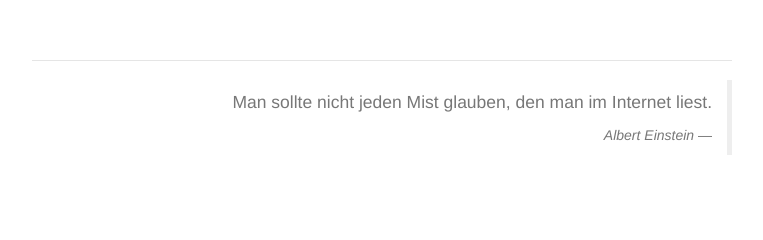
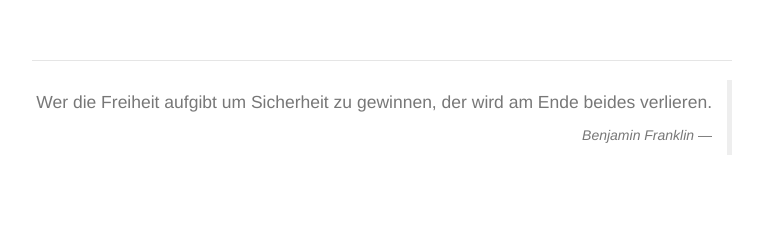
Before and after one commit to elnappo/Baulicht, a Django app: template Webinterface/main/templates/queue.html in a window 1280 px wide. Shown: the part 251-491 px from the top of the page, without its empty margins (258-1021 px from the left). Run offline with Django 3.2, Linux system fonts and the light colour scheme; the template is opened without the code that fills it, so the values that code supplies are empty; parts of the project's set-up code (start-up, migrations or seed data) failed here and were passed over; some libraries are stand-ins or nearby versions.

Commit message:
make it right again

```diff
--- a/Webinterface/common/templates/base.html
+++ b/Webinterface/common/templates/base.html
@@ -39,8 +39,8 @@
       </div>
       <div class="footer">
         <blockquote class="pull-right">
-            <p>Man sollte nicht jeden Mist glauben, den man im Internet liest.</p>
-            <small><cite title="Source Title">Albert Einstein</cite></small>
+            <p>Wer die Freiheit aufgibt um Sicherheit zu gewinnen, der wird am Ende beides verlieren.</p>
+            <small><cite title="Source Title">Benjamin Franklin</cite></small>
         </blockquote>
       </div>
 
```
